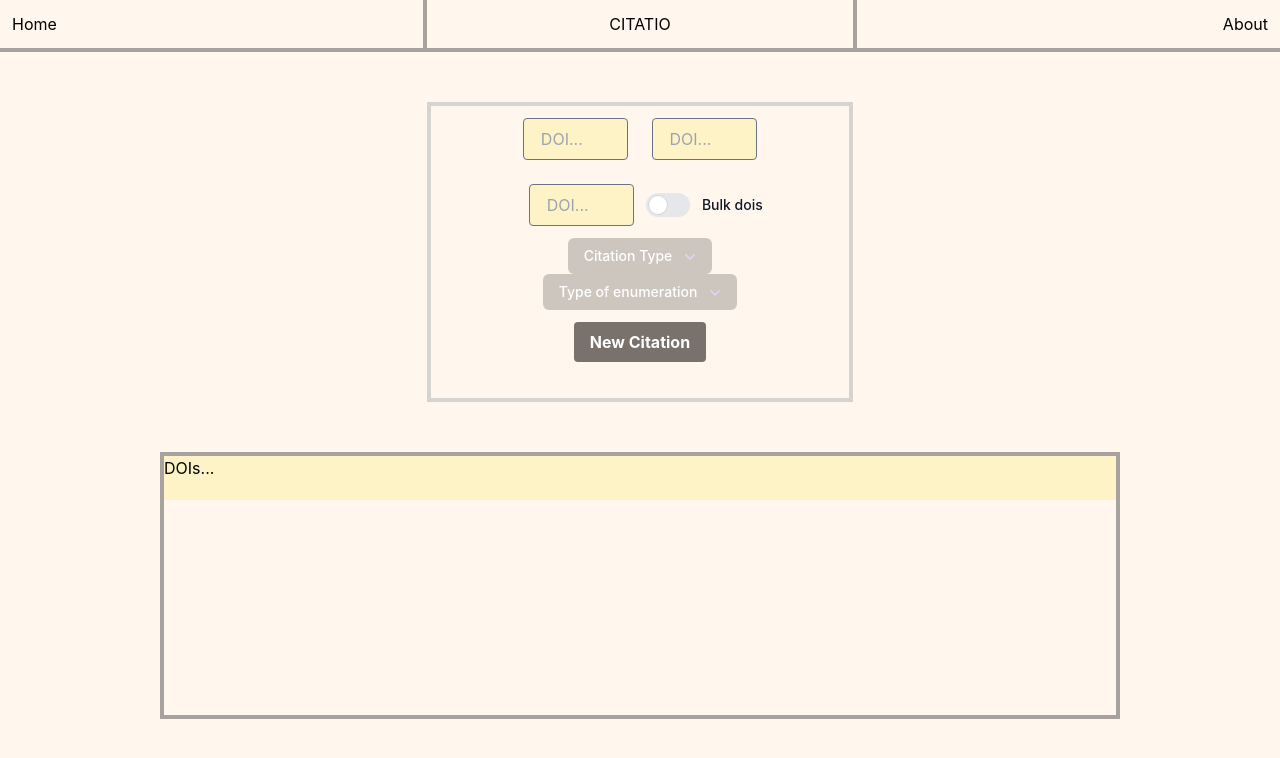
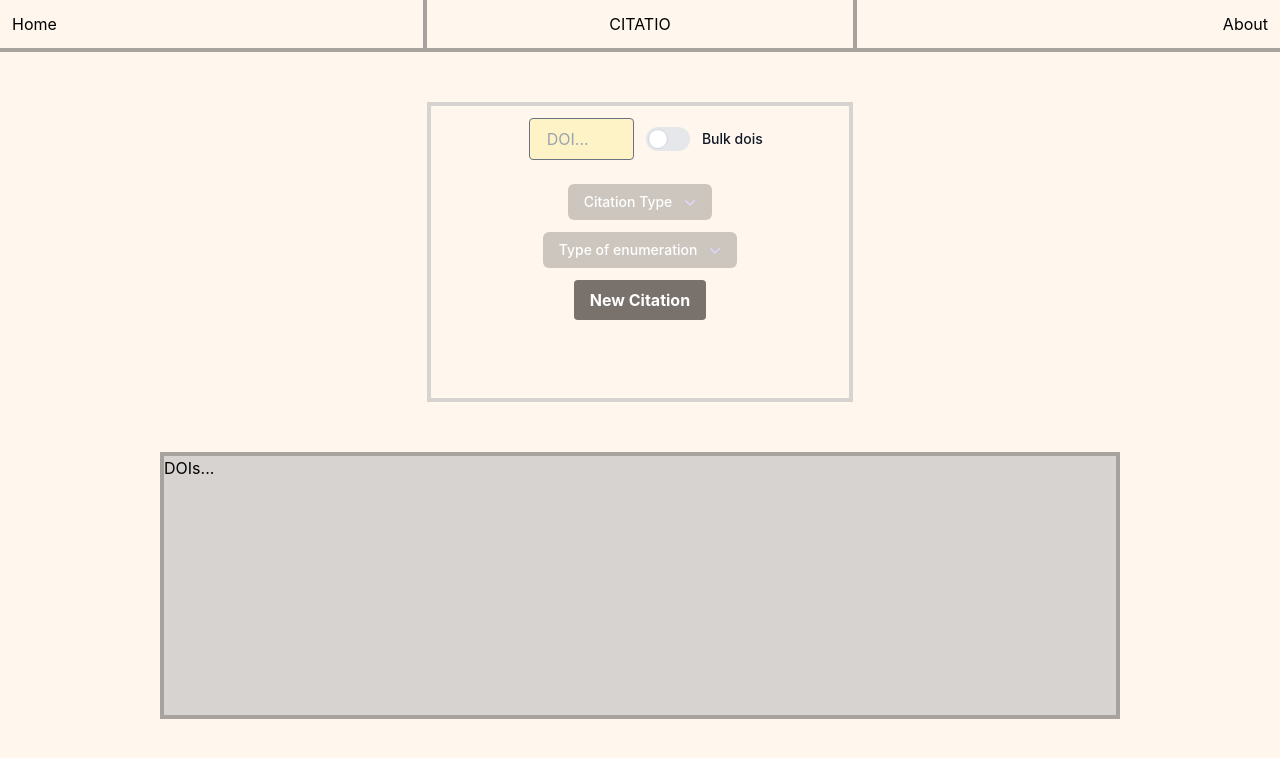
Before and after one commit to kubwosz/citatio, a React (Create React App) app in the folder citatio-frontend/: page / in a window 1280 px wide. Shown: the top 758 px of the page. Built offline with nearby package versions, Linux system fonts and the light colour scheme; a web font is replaced by a local one.

Commit message:
Fix colors and small changes

```diff
--- a/citatio-frontend/src/components/CustomDropdown.jsx
+++ b/citatio-frontend/src/components/CustomDropdown.jsx
@@ -8,7 +8,7 @@ const CustomDropdown = (props) => {
     const [isInputValueDoi, setIsInputValueDoi] = useState(false);
 
     return (
-        <div className="">
+        <div className="pt-3">
             <Menu as="div" className="relative inline-block text-left">
                 <div>
                     <Menu.Button className="inline-flex w-full justify-center rounded-md bg-black/20 px-4 py-2 text-sm font-medium text-white hover:bg-black/30 focus:outline-none focus-visible:ring-2 focus-visible:ring-white/75">
--- a/citatio-frontend/src/components/Home.jsx
+++ b/citatio-frontend/src/components/Home.jsx
@@ -116,18 +116,6 @@ const Home = (props) => {
 
       <div className="h-1/2 top-panel flex items-center justify-center">
         <div className="border-4 border-stone-300 h-3/4 w-1/3">
-          <input
-            id="title"
-            className="block bg-amber-100 w-3/12 hover:bg-amber-200 py-2 rounded m-3 self-center inline-block"
-            placeholder=" DOI..."
-            type="text"
-          />
-          <input
-            id="title"
-            className="block bg-amber-100 w-3/12 hover:bg-amber-200 py-2 rounded m-3 self-center inline-block"
-            placeholder=" DOI..."
-            type="text"
-          />
           <InputTags
             doiValue={doiValue}
             doiInputChangeHandler={doiInputChangeHandler}
@@ -149,8 +137,8 @@ const Home = (props) => {
       </div>
       <div className=" h-1/3 botton-panel flex justify-center">
         <div className="h-7/8 w-3/4 border-4 border-stone-400">
-              <div className="flex flex-col pb-5 items-start justify-start bg-amber-100 hover:bg-amber-200">
-                {doiValue ? createResponses() : "DOIs..."}
+              <div className="flex flex-col h-full w-full pb-5 items-start justify-start bg-stone-300 hover:bg-stone-200">
+                {doiValue ? createResponses() : " DOIs..."}
               </div>
         </div>
       </div>
```
